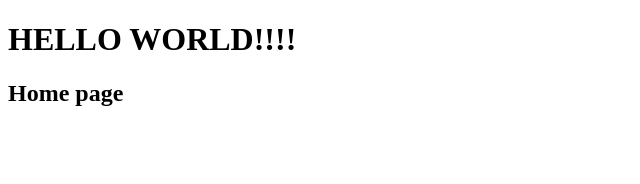
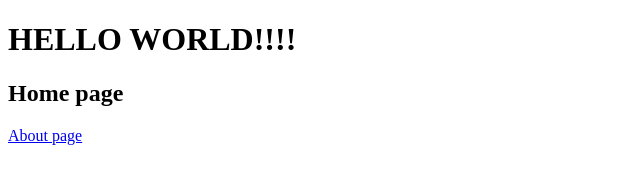
Before and after one commit to quirlyxx/repos1, a plain HTML site: page index.html in a window 1280 px wide. Shown: the full height of the page, 0-640 px from the left. Drawn offline with Linux system fonts and the light colour scheme.

Commit message:
Add link ABOUT

```diff
--- a/index.html
+++ b/index.html
@@ -8,5 +8,6 @@
 <body>
     <h1>HELLO WORLD!!!!</h1>
     <h2>Home page</h2>
+    <a href="about.html">About page</a>
 </body>
 </html>
```
